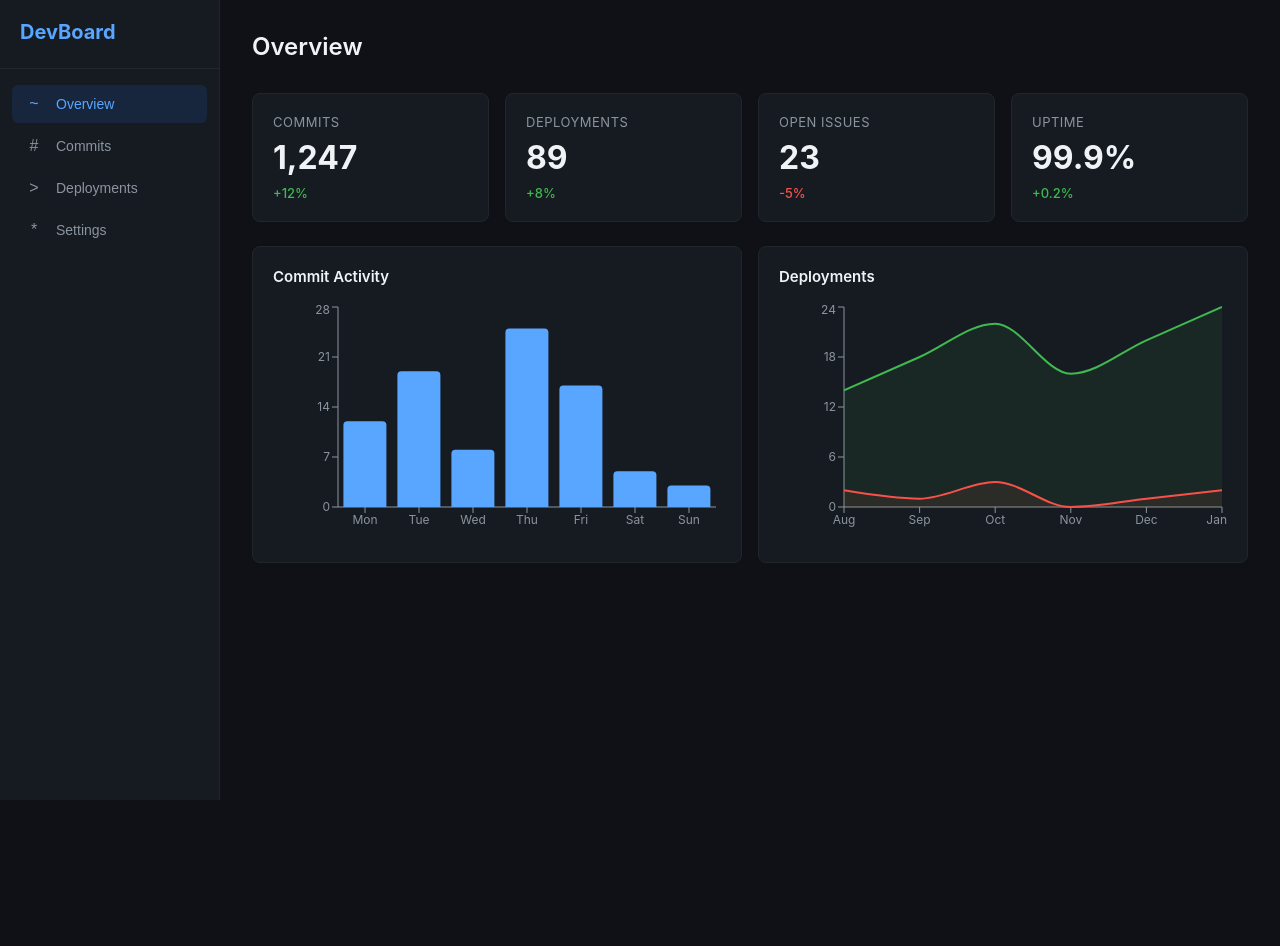
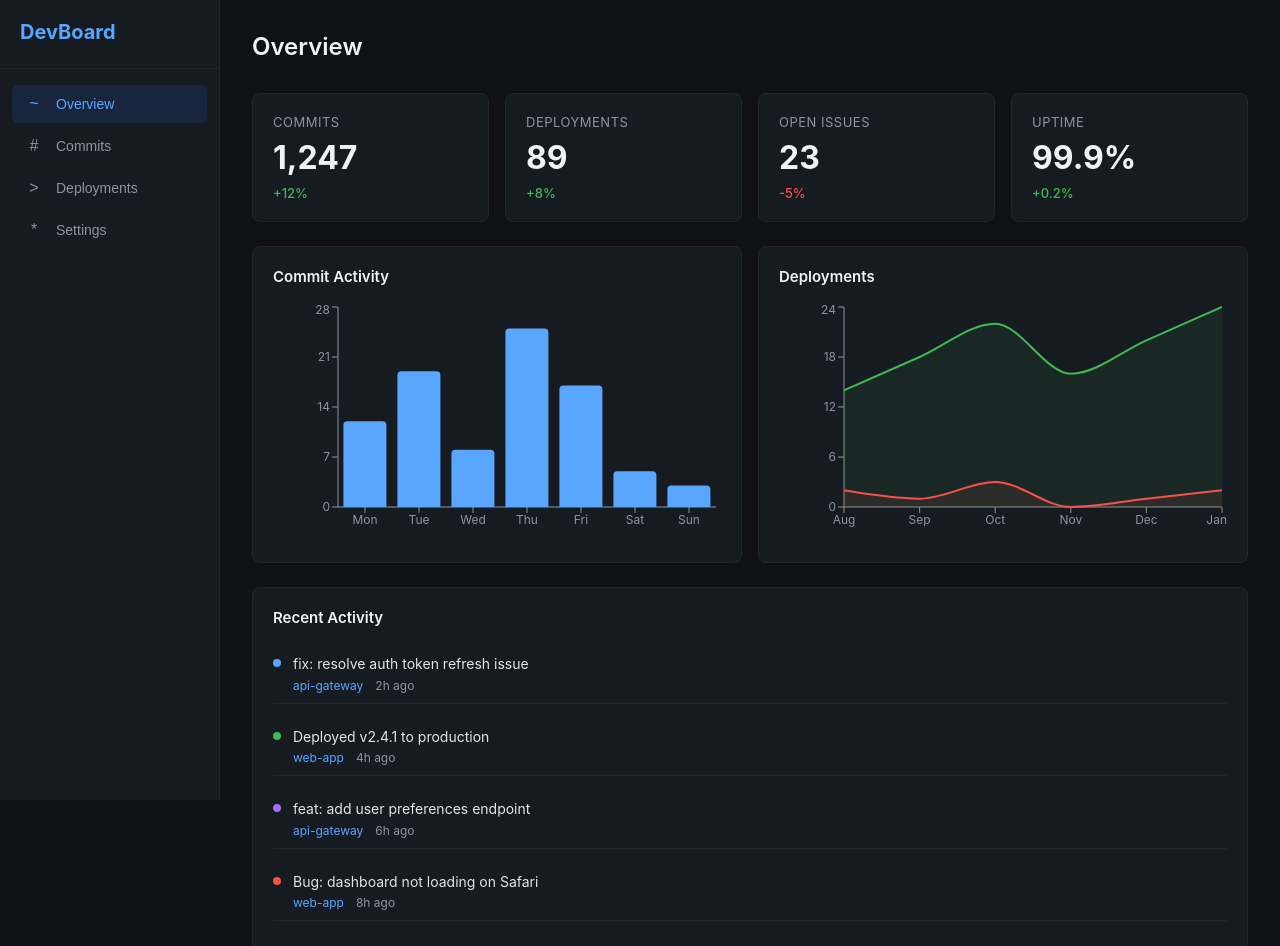
Before and after one commit to zspirit/devboard, a React (Vite) app: page / in a window 1280 px wide. Shown: the top 946 px of the page. Before the commit the page ends 800 px from the top, so only its background shows below. Built offline with nearby package versions, Linux system fonts and the light colour scheme.

Commit message:
add activity feed

```diff
--- /dev/null
+++ b/src/components/ActivityFeed.css
@@ -0,0 +1,66 @@
+.activity-feed {
+  background: #161b22;
+  border: 1px solid #21262d;
+  border-radius: 8px;
+  padding: 20px;
+}
+
+.feed-title {
+  font-size: 15px;
+  font-weight: 600;
+  color: #f0f3f6;
+  margin-bottom: 16px;
+}
+
+.feed-list {
+  display: flex;
+  flex-direction: column;
+  gap: 12px;
+}
+
+.feed-item {
+  display: flex;
+  align-items: flex-start;
+  gap: 12px;
+  padding: 10px 0;
+  border-bottom: 1px solid #21262d;
+}
+
+.feed-item:last-child {
+  border-bottom: none;
+  padding-bottom: 0;
+}
+
+.feed-dot {
+  width: 8px;
+  height: 8px;
+  border-radius: 50%;
+  margin-top: 6px;
+  flex-shrink: 0;
+}
+
+.feed-content {
+  flex: 1;
+}
+
+.feed-message {
+  font-size: 14px;
+  color: #e1e4e8;
+  line-height: 1.4;
+}
+
+.feed-meta {
+  display: flex;
+  gap: 12px;
+  margin-top: 4px;
+}
+
+.feed-repo {
+  font-size: 12px;
+  color: #58a6ff;
+}
+
+.feed-time {
+  font-size: 12px;
+  color: #8b949e;
+}
--- /dev/null
+++ b/src/components/ActivityFeed.jsx
@@ -0,0 +1,36 @@
+import { recentActivity } from '../data/mockData'
+import './ActivityFeed.css'
+
+const typeColors = {
+  commit: '#58a6ff',
+  deploy: '#3fb950',
+  pr: '#a371f7',
+  issue: '#f85149',
+}
+
+function ActivityFeed() {
+  return (
+    <div className="activity-feed">
+      <h3 className="feed-title">Recent Activity</h3>
+      <div className="feed-list">
+        {recentActivity.map((item) => (
+          <div key={item.id} className="feed-item">
+            <div
+              className="feed-dot"
+              style={{ background: typeColors[item.type] }}
+            />
+            <div className="feed-content">
+              <span className="feed-message">{item.message}</span>
+              <div className="feed-meta">
+                <span className="feed-repo">{item.repo}</span>
+                <span className="feed-time">{item.time}</span>
+              </div>
+            </div>
+          </div>
+        ))}
+      </div>
+    </div>
+  )
+}
+
+export default ActivityFeed
--- a/src/pages/Overview.jsx
+++ b/src/pages/Overview.jsx
@@ -1,6 +1,7 @@
 import StatCard from '../components/StatCard'
 import CommitChart from '../components/CommitChart'
 import DeployChart from '../components/DeployChart'
+import ActivityFeed from '../components/ActivityFeed'
 import { stats } from '../data/mockData'
 import './Overview.css'
 
@@ -16,6 +17,7 @@ function Overview() {
         <CommitChart />
         <DeployChart />
       </div>
+      <ActivityFeed />
     </div>
   )
 }
```
